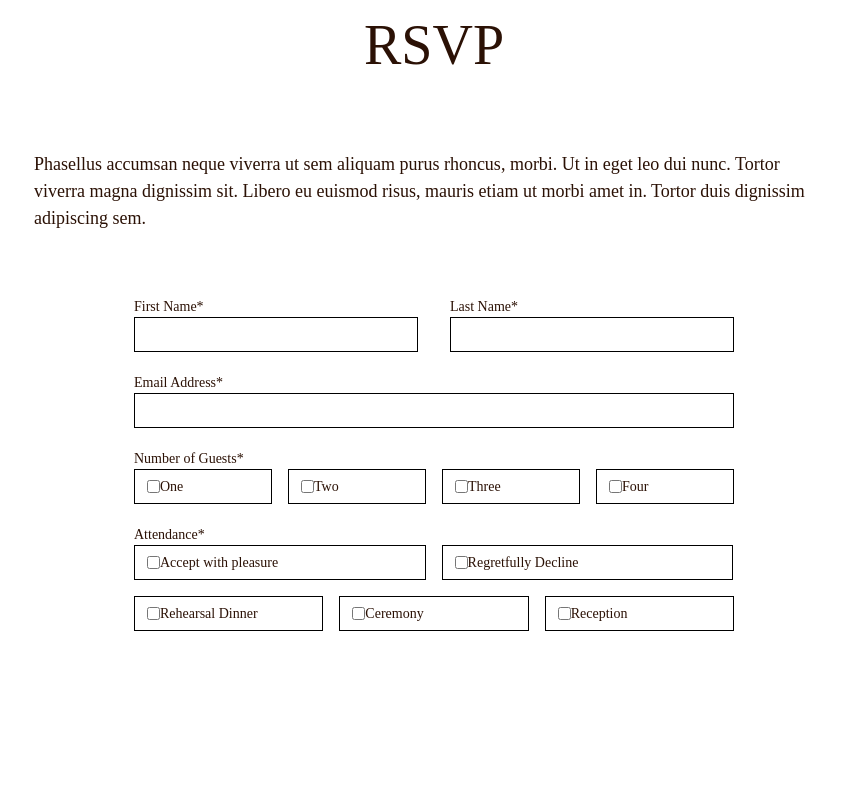
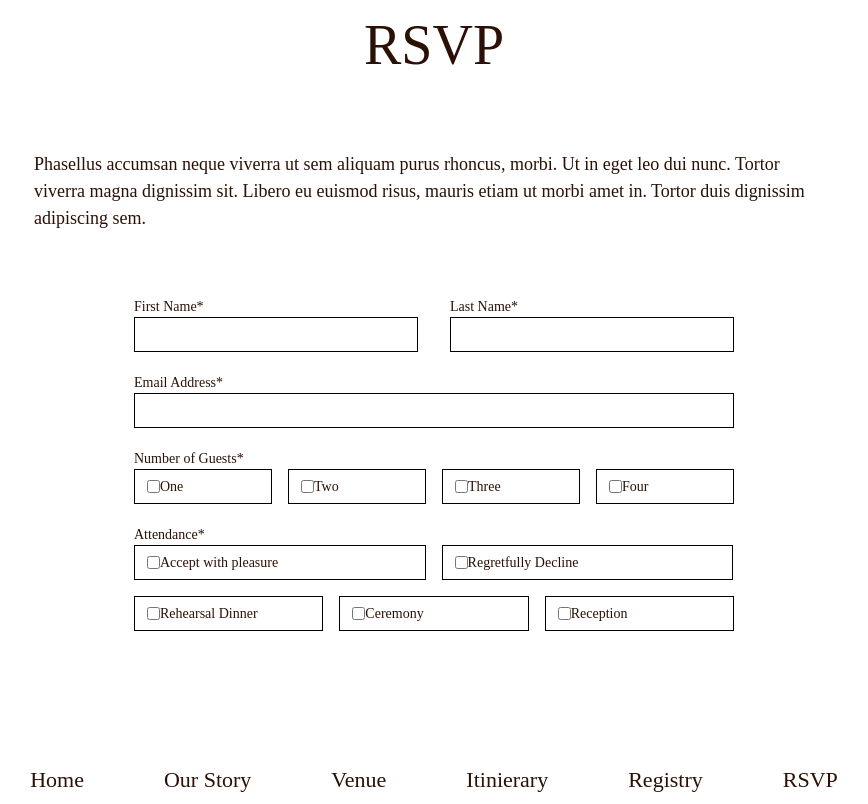
Before and after one commit to Worketyamo-Students/projet8-ladiing-page, a plain HTML site: page index.html in a window 1280 px wide. Shown: the part 5349-6153 px from the top of the page, without its empty margins (206-1074 px from the left). Before the commit the page ends 5980 px from the top, so only its background shows below. Drawn offline with nearby package versions, Linux system fonts and the light colour scheme; a web font is replaced by a local one.

Commit message:
footer added

```diff
--- a/index.html
+++ b/index.html
@@ -137,7 +137,7 @@
         </div>
     </div>
     <!-- form -->
-    <div class="top-[100rem] relative gap-[6.4rem] flex flex-col justify-center items-center ">
+    <div class="top-[100rem] relative gap-[6.4rem] flex flex-col justify-center items-center mb-[10rem] ">
         <div class="flex flex-col gap-[6.4rem] ustify-center items-center w-[80rem]">
             <h1 class="text-[5.6rem] font-[400] font-[Montaga_serif] text-[#2B1105]">RSVP</h1>
             <p class="text-[1.8rem] font-[400] font-[Montaga_serif] text-[#2B1105]">Phasellus accumsan neque viverra ut sem aliquam purus rhoncus, morbi. Ut in eget leo dui nunc. Tortor viverra magna dignissim sit. Libero eu euismod risus, mauris etiam ut morbi amet in. Tortor duis dignissim adipiscing sem.</p>
@@ -200,13 +200,15 @@
         </div>
     </div>
     <!-- footer -->
-    <footer class="top-[100rem] relative">
-
+    <footer class="top-[100rem] relative w-full">
+        <ul class="w-[100%] flex items-center justify-center pt-[2.4rem]">
+            <li class="pt-[0.8rem] pb-[0.8rem] pl-[4rem] pr-[4rem] flex items-center justify-center"><a class="text-[#2B1105] text-[2.2rem] font-[400] font-[Montaga_serif]" href="#">Home</a></li>
+            <li class="pt-[0.8rem] pb-[0.8rem] pl-[4rem] pr-[4rem] flex items-center justify-center"><a class="text-[#2B1105] text-[2.2rem] font-[400] font-[Montaga_serif]" href="#">Our Story</a></li>
+            <li class="pt-[0.8rem] pb-[0.8rem] pl-[4rem] pr-[4rem] flex items-center justify-center"><a class="text-[#2B1105] text-[2.2rem] font-[400] font-[Montaga_serif]" href="#">Venue</a></li>
+            <li class="pt-[0.8rem] pb-[0.8rem] pl-[4rem] pr-[4rem] flex items-center justify-center"><a class="text-[#2B1105] text-[2.2rem] font-[400] font-[Montaga_serif]" href="#">Itinierary</a></li>
+            <li class="pt-[0.8rem] pb-[0.8rem] pl-[4rem] pr-[4rem] flex items-center justify-center"><a class="text-[#2B1105] text-[2.2rem] font-[400] font-[Montaga_serif]" href="#">Registry</a></li>
+            <li class="pt-[0.8rem] pb-[0.8rem] pl-[4rem] pr-[4rem] flex items-center justify-center"><a class="text-[#2B1105] text-[2.2rem] font-[400] font-[Montaga_serif]" href="#">RSVP</a></li>
+        </ul>
     </footer>
-
-
-
-
-
 </body>
 </html>
```
